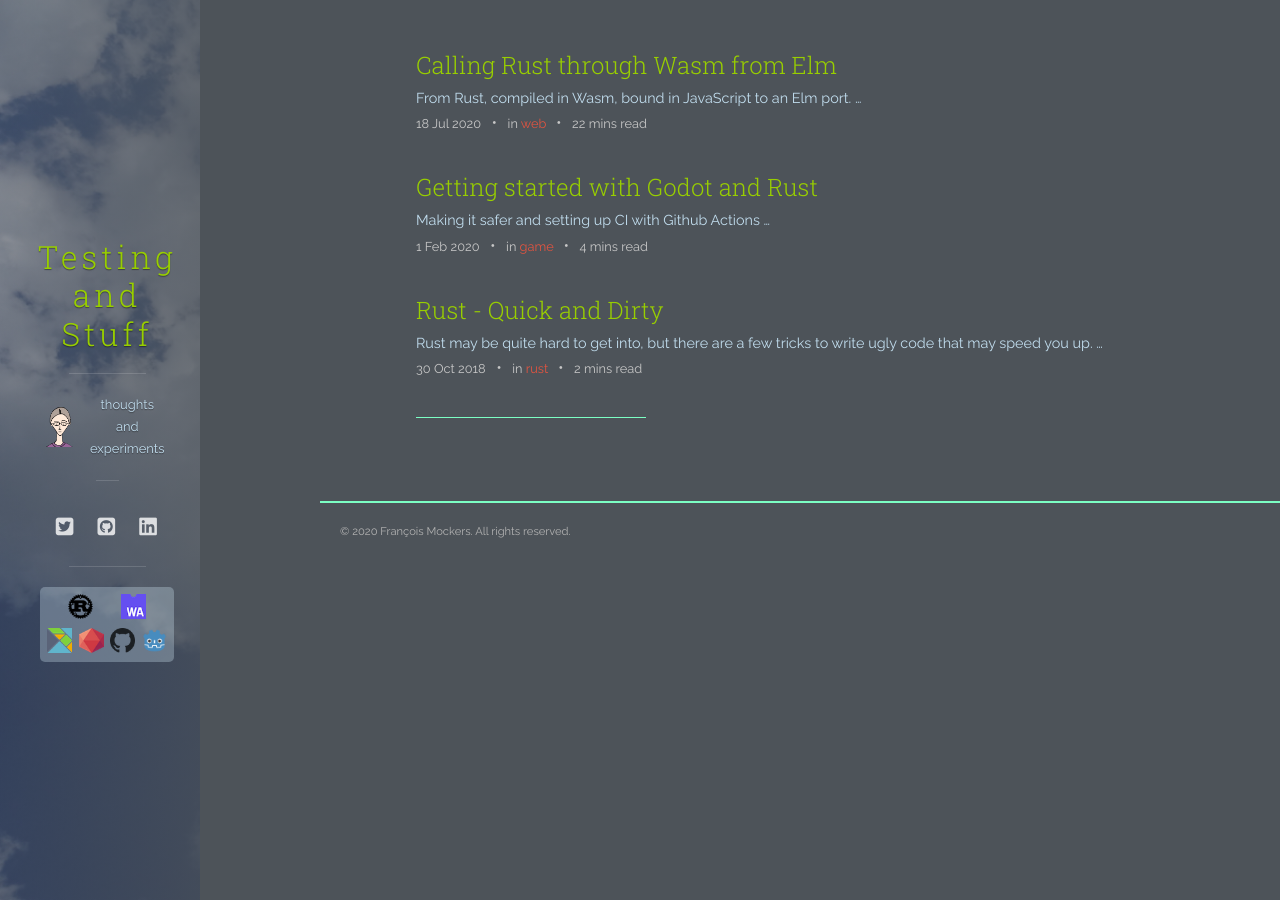
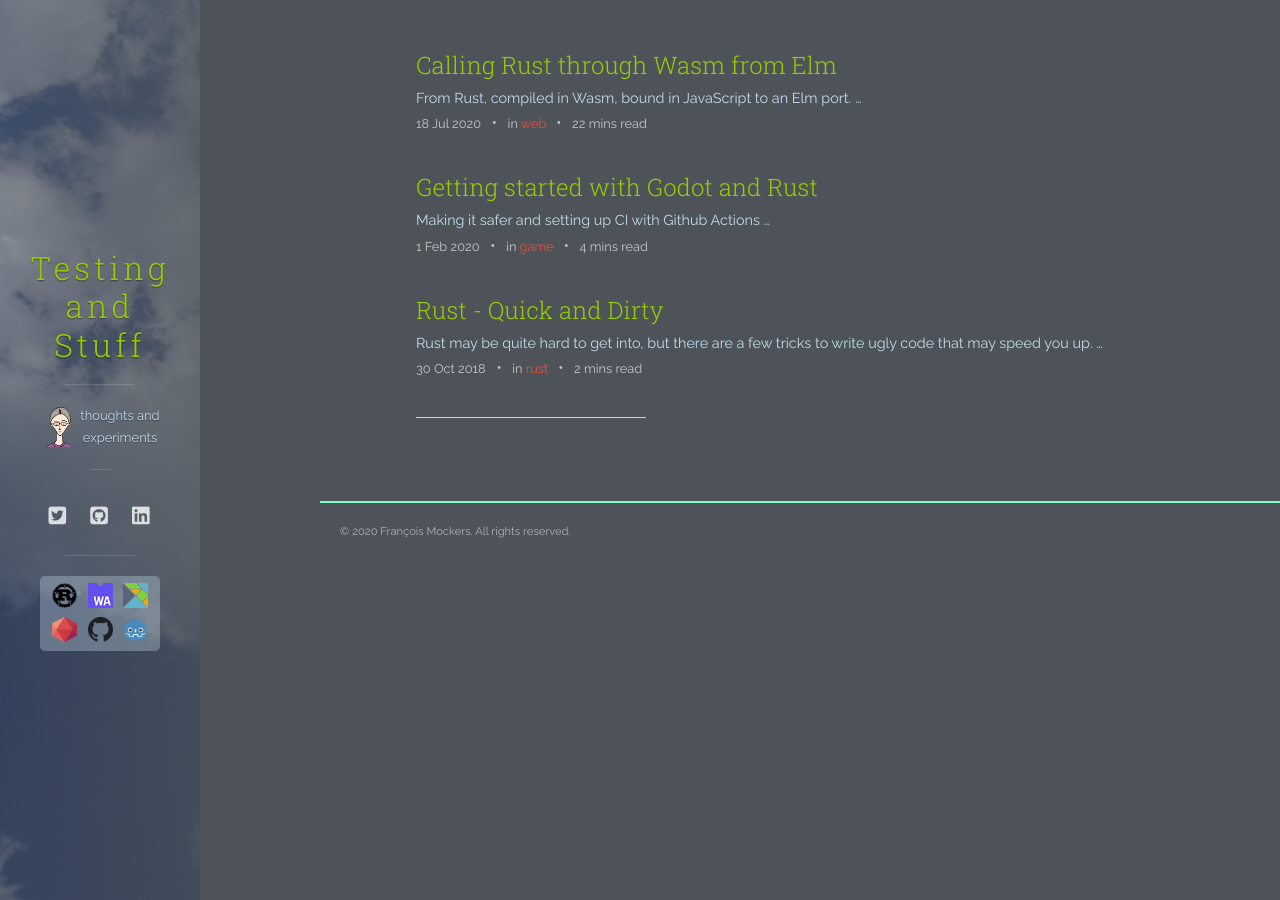
Before and after one commit to mockersf/mockersf.github.io, a Jekyll site: the page built from index.html, in a window 1280 px wide. Built offline with Jekyll 4.4.1, drawn with Linux system fonts in a browser that asks for light colours; nearby versions of some CDN libraries; the list of posts is cut into pages by our own code.

Commit message:
:lipstick: removee mask icon and fix display size of description

```diff
--- a/_includes/head.html
+++ b/_includes/head.html
@@ -16,7 +16,7 @@
   <link rel="icon" type="image/png" sizes="32x32" href="{{ "images/favicons/favicon-32x32.png" | relativ_url }}">
   <link rel="icon" type="image/png" sizes="16x16" href="{{ "images/favicons/favicon-16x16.png" | relativ_url }}">
   <link rel="manifest" href="{{ "images/favicons/site.webmanifest" | relativ_url }}">
-  <link rel="mask-icon" href="{{ "images/favicons/safari-pinned-tab.svg" | relativ_url }}" color="#5bbad5">
+  <!-- <link rel="mask-icon" href="{{ "images/favicons/safari-pinned-tab.svg" | relativ_url }}" color="#5bbad5"> -->
   <link rel="shortcut icon" href="{{ "images/favicons/favicon.ico" | relativ_url }}">
   <meta name="msapplication-TileColor" content="#00aba9">
   <meta name="msapplication-config" content="{{ "images/favicons/browserconfig.xml" | relativ_url }}">
--- a/_includes/header.html
+++ b/_includes/header.html
@@ -14,7 +14,7 @@
         <hr class="panel-cover__divider">
         <div class="panel-cover__description" style="display: flex; align-items: center;">
           <img src="{{ site.author.picture | relative_url }}" style="width: 40px; height: 40px;" />
-          <p class=" panel-cover__description">{{ site.description }}</p>
+          <p class=" panel-cover__description" style="margin: 0;">{{ site.description }}</p>
         </div>
         <hr class="panel-cover__divider panel-cover__divider--secondary">
 
```
